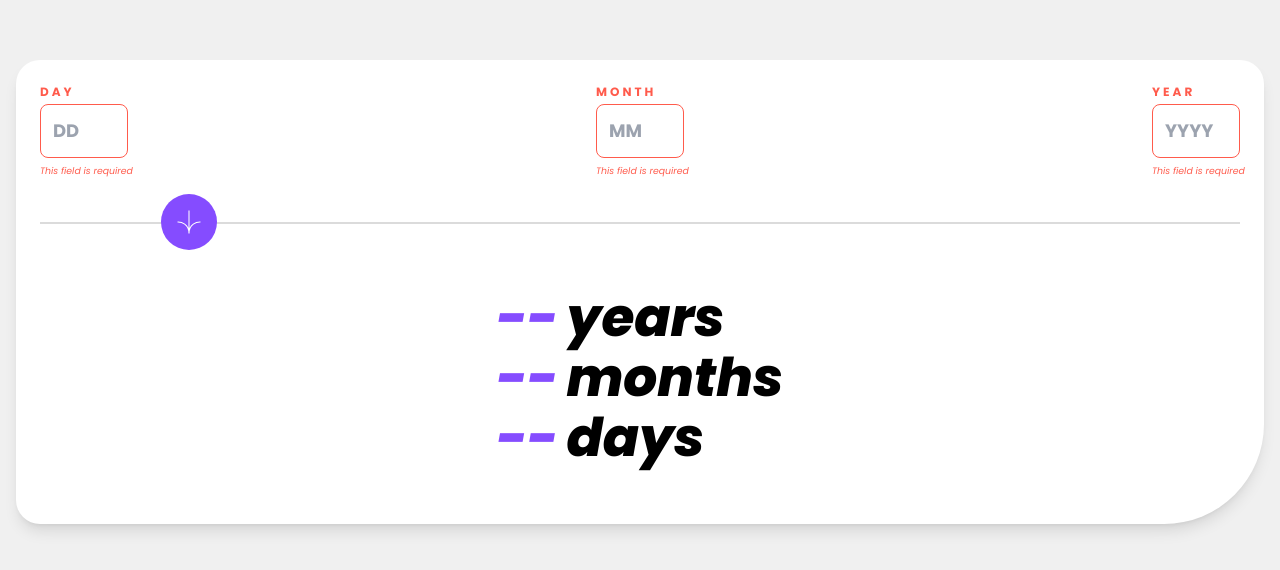
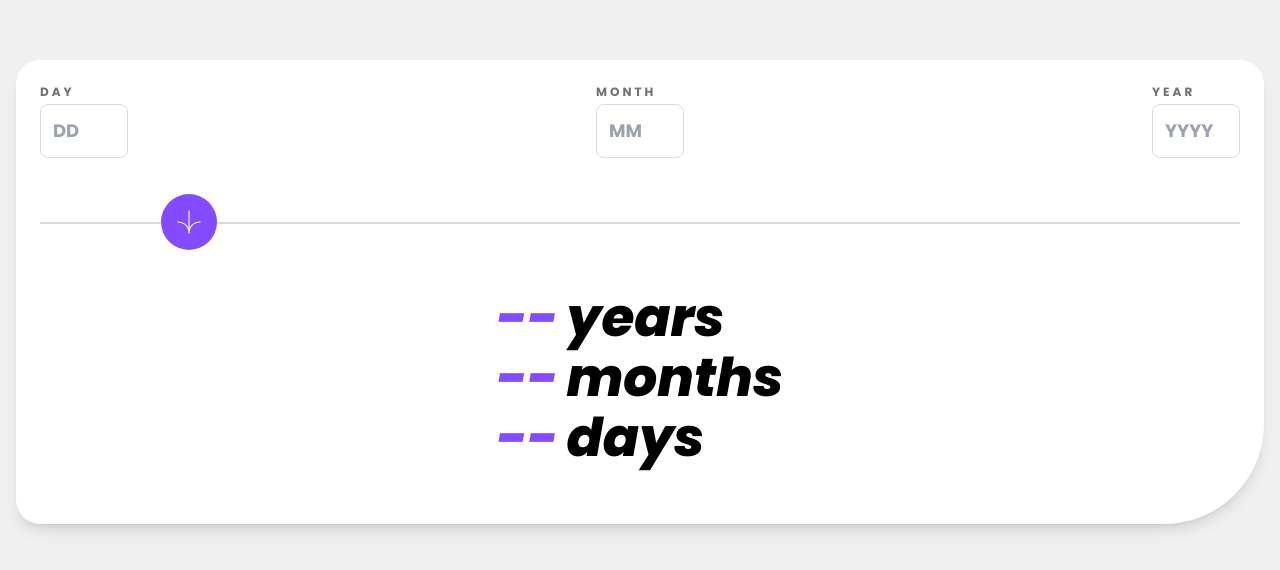
Before and after one commit to fkrunic/frontend-mentor-age-calculator-app, a Vue app: page / in a window 1280 px wide. Shown: the part 124-694 px from the top of the page. Built offline with nearby package versions, Linux system fonts and the light colour scheme.

Commit message:
complexified app state

```diff
--- a/src/App.vue
+++ b/src/App.vue
@@ -1,5 +1,5 @@
 <script setup lang="ts">
-import { content } from './app';
+import { initialState } from './app';
 import Display from './components/Display.vue'
 import Entry from './components/Entry.vue'
 
@@ -62,9 +62,9 @@ onMounted(() => {
         desktop:gap-8
         desktop:w-auto
         ">
-        <Entry :title="'DAY'" :placeholder="'DD'" :status="{ kind: 'invalid', err: 'This field is required' }"></Entry>
-        <Entry :title="'MONTH'" :placeholder="'MM'" :status="{ kind: 'invalid', err: 'This field is required' }"></Entry>
-        <Entry :title="'YEAR'" :placeholder="'YYYY'" :status="{ kind: 'invalid', err: 'This field is required' }"></Entry>
+        <Entry :title="'DAY'" :placeholder="'DD'" :status="initialState.inputs.year"></Entry>
+        <Entry :title="'MONTH'" :placeholder="'MM'" :status="initialState.inputs.month"></Entry>
+        <Entry :title="'YEAR'" :placeholder="'YYYY'" :status="initialState.inputs.day"></Entry>
       </div>
 
       <!-- Divider -->
@@ -112,9 +112,9 @@ onMounted(() => {
         desktop:-mb-5
         desktop:p-0
         ">
-        <Display :title="'years'" :amount="content.displays.years"></Display>
-        <Display :title="'months'" :amount="content.displays.months"></Display>
-        <Display :title="'days'" :amount="content.displays.days"></Display>
+        <Display :title="'years'" :amount="initialState.display.kind === 'none' ? '--' : initialState.display.delta.years"></Display>
+        <Display :title="'months'" :amount="initialState.display.kind === 'none' ? '--' : initialState.display.delta.months"></Display>
+        <Display :title="'days'" :amount="initialState.display.kind === 'none' ? '--' : initialState.display.delta.days"></Display>
       </div>
     </div>
   </div>
--- a/src/app.ts
+++ b/src/app.ts
@@ -1,25 +1,35 @@
-export type Display = '--' | number
+export type Display
+  = { kind: 'none' }
+  | { kind: 'some', delta: Delta }
 
-export type Content =
-  {
-    displays: {
-      years: Display,
-      months: Display,
-      days: Display
-    }
-  }
-
-export const content:Content = {
-  displays: {
-    years: '--',
-    months: '--',
-    days: '--'
-  }
+interface Delta {
+  years: number,
+  months: number,
+  days: number
 }
 
-export type Status
-  = { kind: 'valid' }
+export type InputStatus
+  = { kind: 'not-entered' }
+  | { kind: 'valid', delta: Delta }
   | { kind: 'invalid', err: string }
+
+interface State {
+  inputs: {
+    year: InputStatus,
+    month: InputStatus,
+    day: InputStatus
+  },
+  display: Display
+}
+
+export const initialState:State = {
+  inputs: {
+    year: { kind: 'not-entered' },
+    month: { kind: 'not-entered' },
+    day: { kind: 'not-entered' }
+  },
+  display: { kind: 'none' }
+}
 
 const isValidYear = (year: number): boolean => {
   const currentYear = new Date().getFullYear()
--- a/src/components/Display.vue
+++ b/src/components/Display.vue
@@ -1,8 +1,7 @@
 <script setup lang="ts">
-import { Display } from '../app';
 defineProps<{
   title: string,
-  amount: Display
+  amount: '--' | number
 }>()
 </script>
 
```
